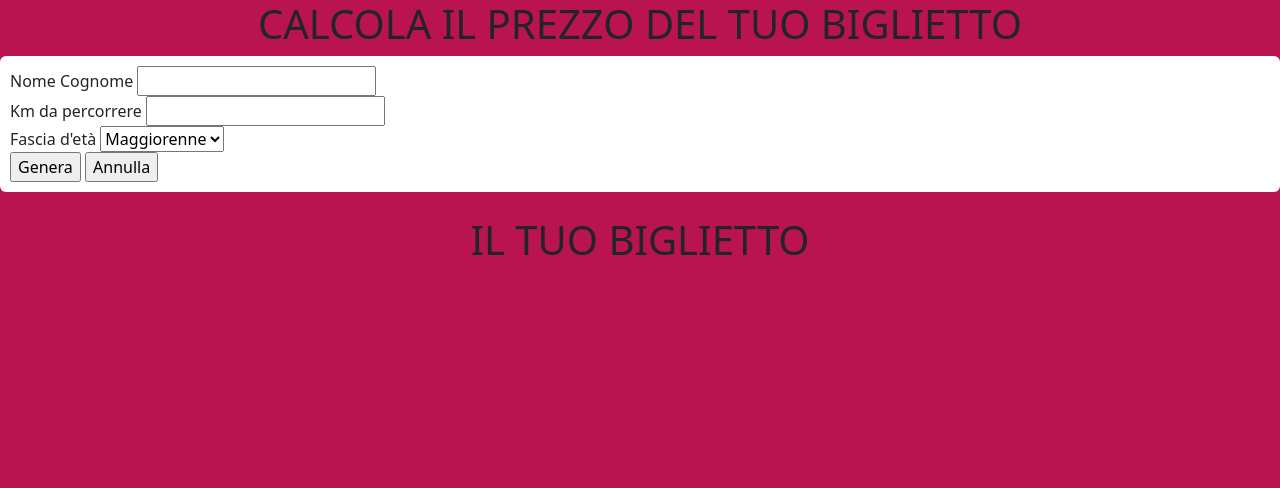
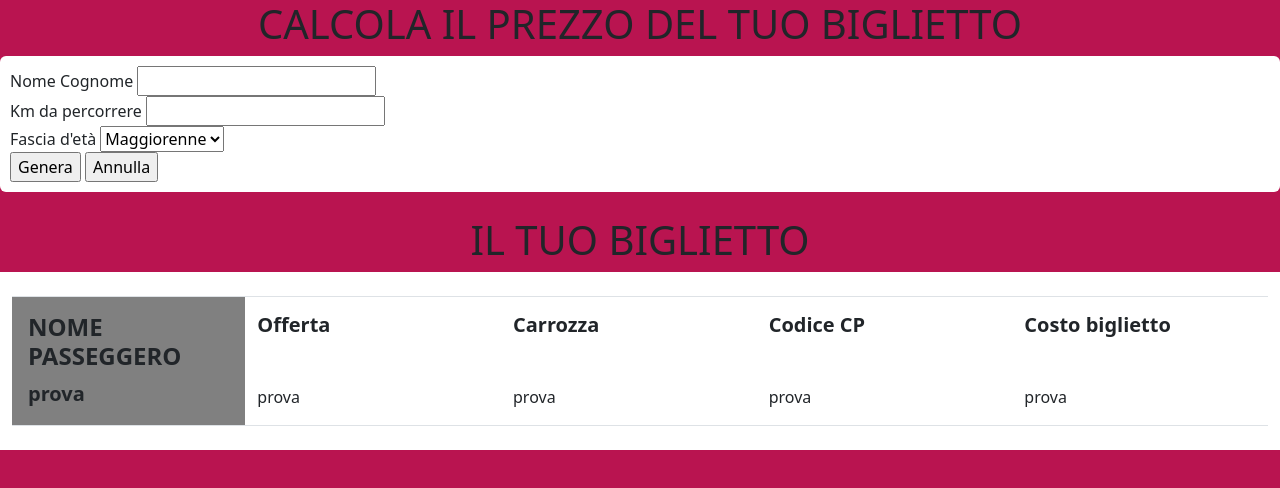
Before and after one commit to alessandro-cordoglio/js-biglietto-treno-form, a plain HTML site: page index.html in a window 1280 px wide. Both pictures are taken after a click on the button "Genera". Drawn offline with nearby package versions, Linux system fonts and the light colour scheme.

Commit message:
aggiunto div con classe hidden__

```diff
--- a/index.html
+++ b/index.html
@@ -36,8 +36,9 @@
                 </div>
             </form>
         </div>
-        <h1 class="mt-4 text-center hidden__">IL TUO BIGLIETTO</h1>
-        <div class="bg-white p-4 hidden__">
+        <div class="hidden__">
+            <h1 class="mt-4 text-center ">IL TUO BIGLIETTO</h1>
+            <div class="bg-white p-4 ">
                 <div class="row border-top border-bottom">
                     <div class="col traveler_info py-3 px-3">
                         <h3 class="fs-4 fw-bold"> NOME PASSEGGERO</h3>
@@ -63,6 +64,7 @@
                     </div>
                 </div>
             </div>
+        </div>
     </main>
     <script src="js/main.js"></script>
 </body>
```
Lines whose indentation alone changed are shown as unchanged.
